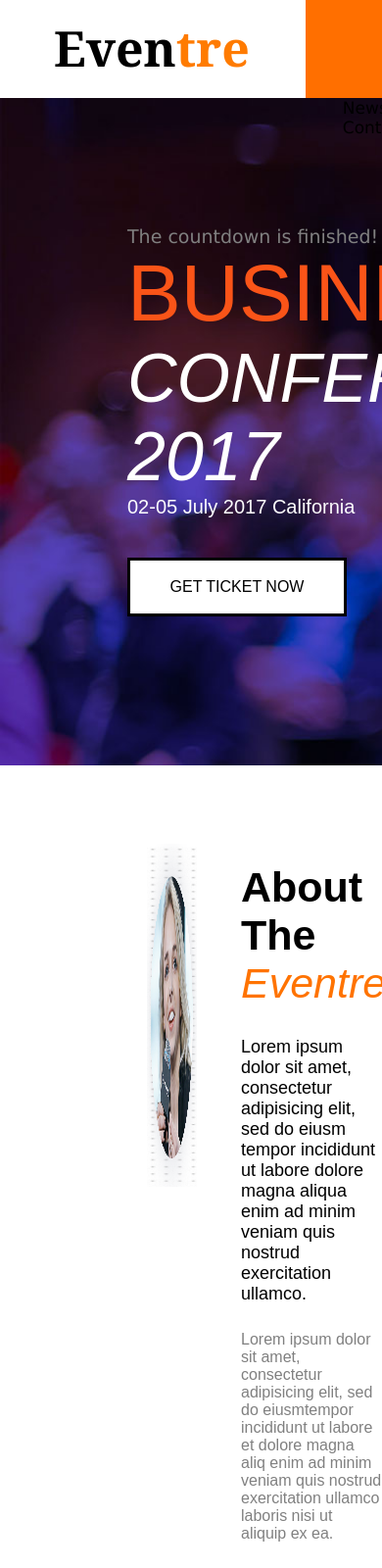
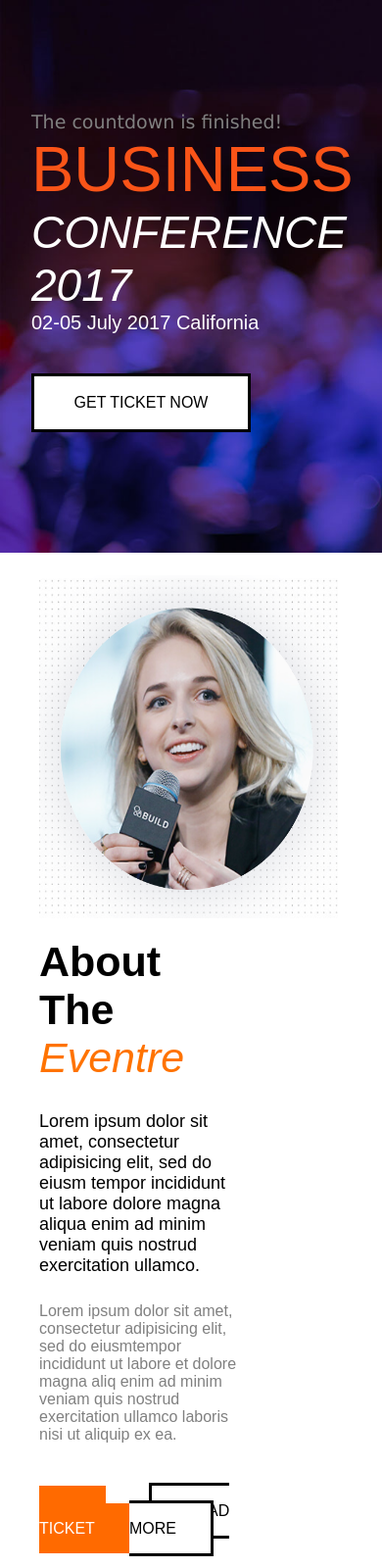
Before and after one commit to DessyAkerele/Firstproject, a plain HTML site: page index.html in a window 390 px wide. Shown: the top 1600 px of the page at 98% size. Drawn offline with Linux system fonts and the light colour scheme.

Commit message:
media Query

```diff
--- a/asset/css file/style.css
+++ b/asset/css file/style.css
@@ -45,7 +45,6 @@
 .navleft{
     text-decoration: none;
     color: black;
-    font-family: ;
     margin: 0px 80px 0px 55px;
     padding: 15px 0px 15px 0px;
 }
@@ -483,3 +482,24 @@ th{
     padding: 20px 40px 20px 40px;
     font-family: Verdana, Geneva, Tahoma, sans-serif;
 }
+@media (max-width: 768px) {
+    .section1{
+        padding: 113px 0px 51px 32px;
+    }
+    .navbar{
+        display: none;
+    }
+    .section1-text2{
+        font-size: 65px;
+    }
+    .section1-text3{
+        font-size: 46px;
+    }
+    .section2{
+        flex-wrap: wrap;
+        margin: 23px 0px 0px 40px;
+    }
+    .section3-imagebox1{
+        flex-wrap: wrap;
+    }
+}
--- a/index.html
+++ b/index.html
@@ -204,7 +204,7 @@
                         </div>
                         <div>
                             <form action="">
-                                <input type="email" placeholder="Email" class="section5-form1-box">
+                                <input type="email" placeholder="Email" class="section5-form1-box" style="width: 60%;">
                             </form>
                         </div>
                     </div>
```
